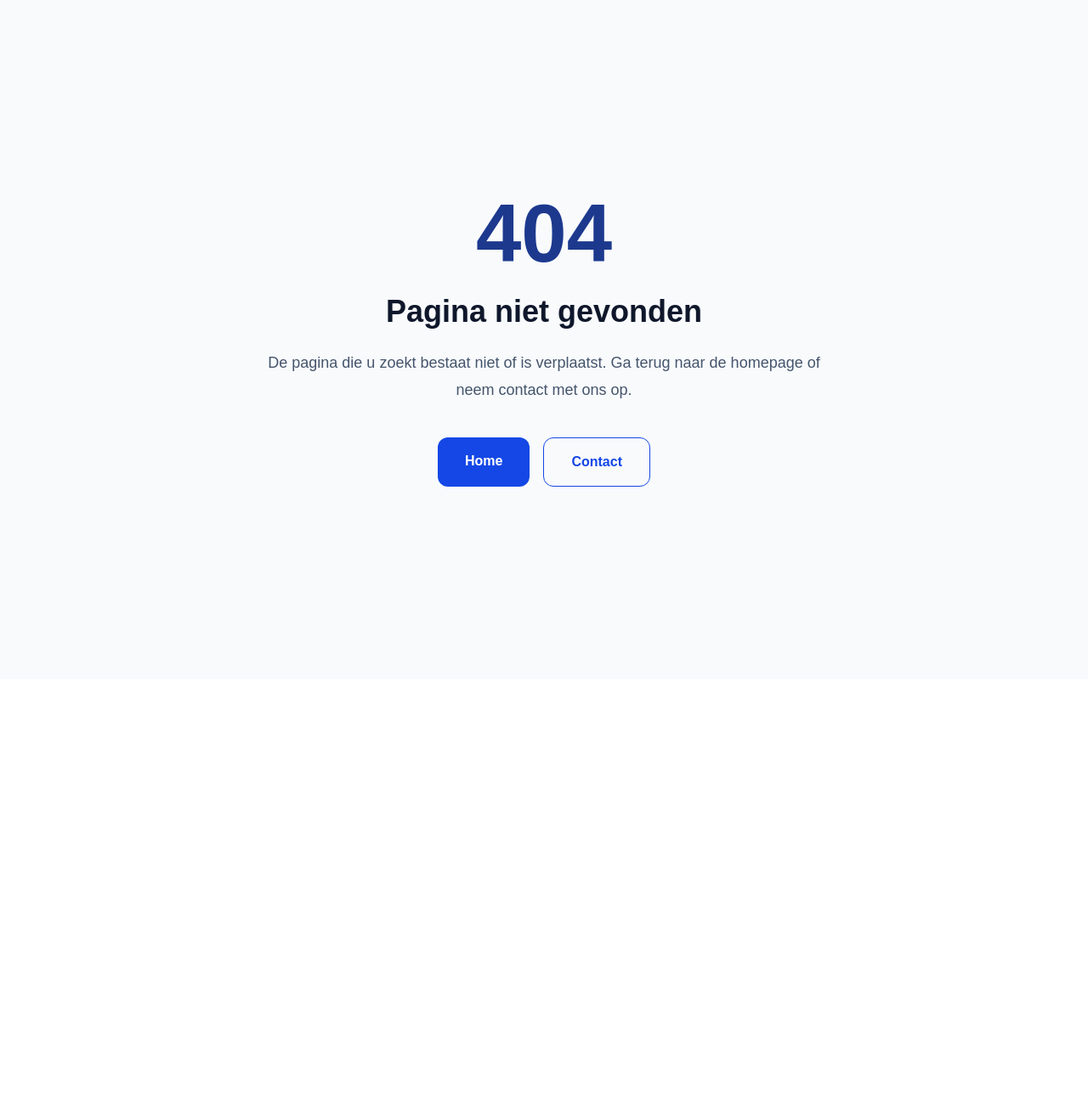
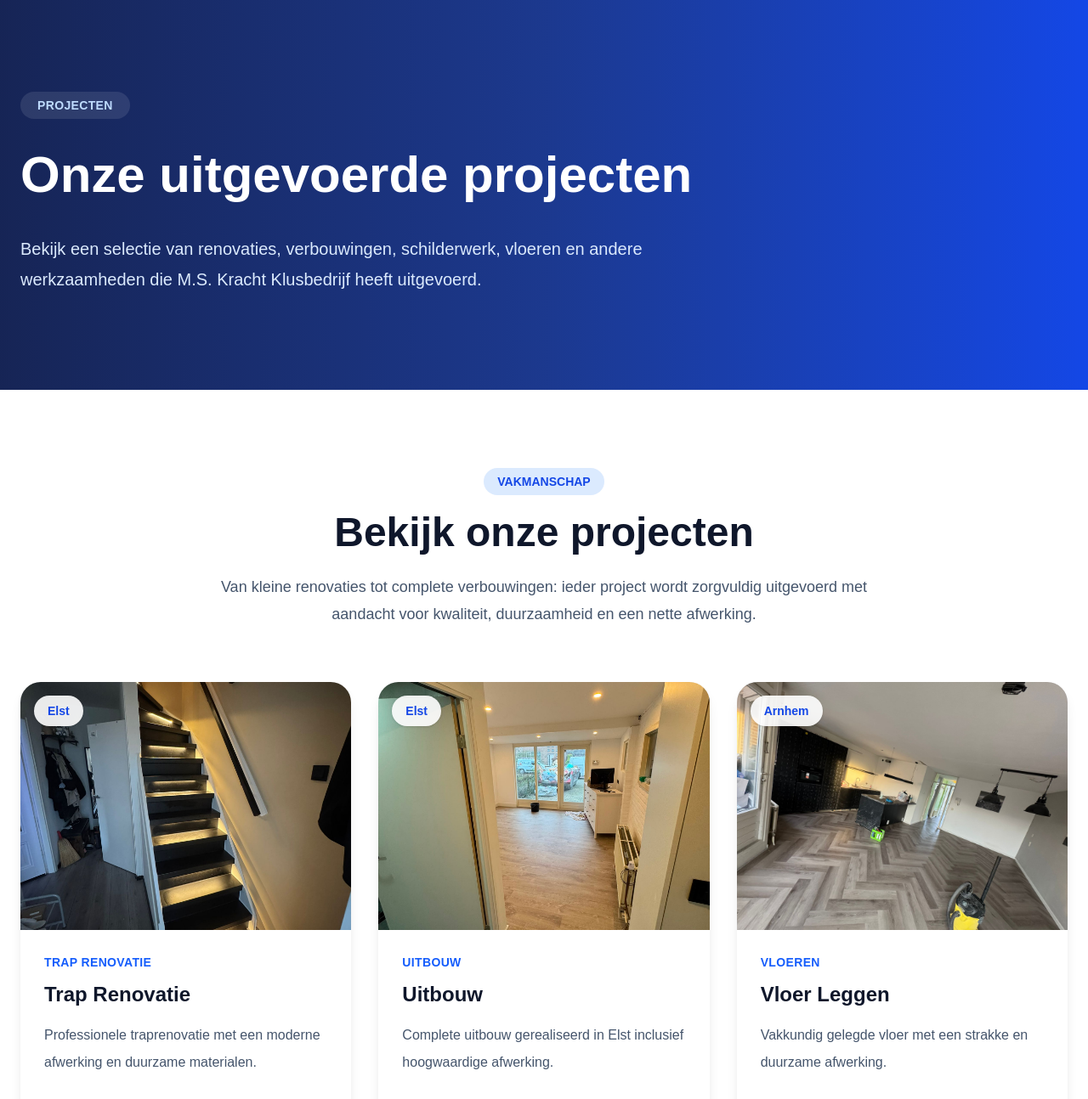
Before and after one commit to Meisamkali2/krachtklusbedrijf-ms, a Next.js app: page /projecten in a window 1280 px wide. Before the commit this address had no page. Shown: the top 1294 px of the page at 85% size. Before the commit the page ends 800 px from the top, so only its background shows below. Built offline with nearby package versions, Linux system fonts and the light colour scheme.

Commit message:
Add projects overview page

```diff
--- /dev/null
+++ b/app/projecten/page.tsx
@@ -0,0 +1,157 @@
+import type { Metadata } from "next";
+import Image from "next/image";
+import Link from "next/link";
+import { projects } from "../components/data/projects";
+
+export const metadata: Metadata = {
+  title: "Projecten | M.S. Kracht Klusbedrijf",
+  description:
+    "Bekijk uitgevoerde renovatie- en verbouwingsprojecten van M.S. Kracht Klusbedrijf in Elst, Arnhem, Nijmegen en omgeving.",
+  alternates: {
+    canonical: "/projecten",
+  },
+  openGraph: {
+    title: "Projecten | M.S. Kracht Klusbedrijf",
+    description:
+      "Bekijk uitgevoerde renovatie- en verbouwingsprojecten van M.S. Kracht Klusbedrijf.",
+    url: "https://www.krachtklusbedrijf-ms.nl/projecten",
+    siteName: "M.S. Kracht Klusbedrijf",
+    locale: "nl_NL",
+    type: "website",
+    images: [
+      {
+        url: "/images/og-image.jpg",
+        width: 1536,
+        height: 1024,
+        alt: "Projecten van M.S. Kracht Klusbedrijf",
+      },
+    ],
+  },
+};
+
+export default function ProjectenPage() {
+  return (
+    <main className="bg-slate-50">
+      {/* HERO */}
+
+      <section className="bg-gradient-to-r from-blue-950 via-blue-900 to-blue-700 py-28 text-white">
+        <div className="mx-auto max-w-7xl px-6">
+          <span className="rounded-full bg-white/10 px-5 py-2 text-sm font-semibold tracking-wide text-blue-200">
+            PROJECTEN
+          </span>
+
+          <h1 className="mt-8 max-w-4xl text-5xl font-black leading-tight md:text-6xl">
+            Onze uitgevoerde projecten
+          </h1>
+
+          <p className="mt-8 max-w-3xl text-xl leading-9 text-blue-100">
+            Bekijk een selectie van renovaties, verbouwingen, schilderwerk,
+            vloeren en andere werkzaamheden die M.S. Kracht Klusbedrijf heeft
+            uitgevoerd.
+          </p>
+        </div>
+      </section>
+
+      {/* PROJECTS */}
+
+      <section className="bg-white py-24">
+        <div className="mx-auto max-w-7xl px-6">
+          <div className="text-center">
+            <span className="rounded-full bg-blue-100 px-4 py-2 text-sm font-semibold text-blue-700">
+              VAKMANSCHAP
+            </span>
+
+            <h2 className="mt-6 text-4xl font-black text-slate-900 md:text-5xl">
+              Bekijk onze projecten
+            </h2>
+
+            <p className="mx-auto mt-6 max-w-3xl text-lg leading-8 text-slate-600">
+              Van kleine renovaties tot complete verbouwingen: ieder project
+              wordt zorgvuldig uitgevoerd met aandacht voor kwaliteit,
+              duurzaamheid en een nette afwerking.
+            </p>
+          </div>
+
+          <div className="mt-16 grid gap-8 md:grid-cols-2 lg:grid-cols-3">
+            {projects.map((project) => {
+              const image = project.after?.[0] || project.before?.[0];
+
+              return (
+                <Link
+                  key={project.slug}
+                  href={`/projecten/${project.slug}`}
+                  className="group overflow-hidden rounded-3xl bg-white shadow-lg transition duration-300 hover:-translate-y-1 hover:shadow-2xl"
+                >
+                  <div className="relative aspect-[4/3] overflow-hidden bg-slate-100">
+                    {image ? (
+                      <Image
+                        src={image}
+                        alt={`${project.title} - M.S. Kracht Klusbedrijf`}
+                        fill
+                        className="object-cover transition duration-500 group-hover:scale-105"
+                      />
+                    ) : (
+                      <div className="flex h-full items-center justify-center text-slate-400">
+                        Geen afbeelding
+                      </div>
+                    )}
+
+                    <div className="absolute left-4 top-4 rounded-full bg-white/90 px-4 py-2 text-sm font-semibold text-blue-700 shadow">
+                      {project.city}
+                    </div>
+                  </div>
+
+                  <div className="p-7">
+                    <div className="text-sm font-semibold uppercase tracking-wide text-blue-600">
+                      {project.service}
+                    </div>
+
+                    <h3 className="mt-3 text-2xl font-black text-slate-900">
+                      {project.title}
+                    </h3>
+
+                    <p className="mt-4 line-clamp-3 leading-8 text-slate-600">
+                      {project.description}
+                    </p>
+
+                    <div className="mt-6 flex items-center justify-between">
+                      <span className="text-sm font-semibold text-slate-500">
+                        {project.duration}
+                      </span>
+
+                      <span className="font-bold text-blue-700">
+                        Bekijk project →
+                      </span>
+                    </div>
+                  </div>
+                </Link>
+              );
+            })}
+          </div>
+        </div>
+      </section>
+
+      {/* CTA */}
+
+      <section className="bg-gradient-to-r from-blue-900 to-blue-700 py-24 text-white">
+        <div className="mx-auto max-w-4xl px-6 text-center">
+          <h2 className="text-4xl font-black md:text-5xl">
+            Ook uw project laten uitvoeren?
+          </h2>
+
+          <p className="mx-auto mt-8 max-w-3xl text-xl leading-9 text-blue-100">
+            Neem contact op met M.S. Kracht Klusbedrijf voor een vrijblijvende
+            offerte en bespreek uw renovatie, verbouwing of andere klus.
+          </p>
+
+          <Link
+            href="/#contact"
+            className="mt-10 inline-block rounded-xl bg-white px-10 py-5 text-lg font-bold text-blue-700 transition hover:scale-105"
+          >
+            Vraag Gratis Offerte
+          </Link>
+        </div>
+      </section>
+    </main>
+  );
+}
```
